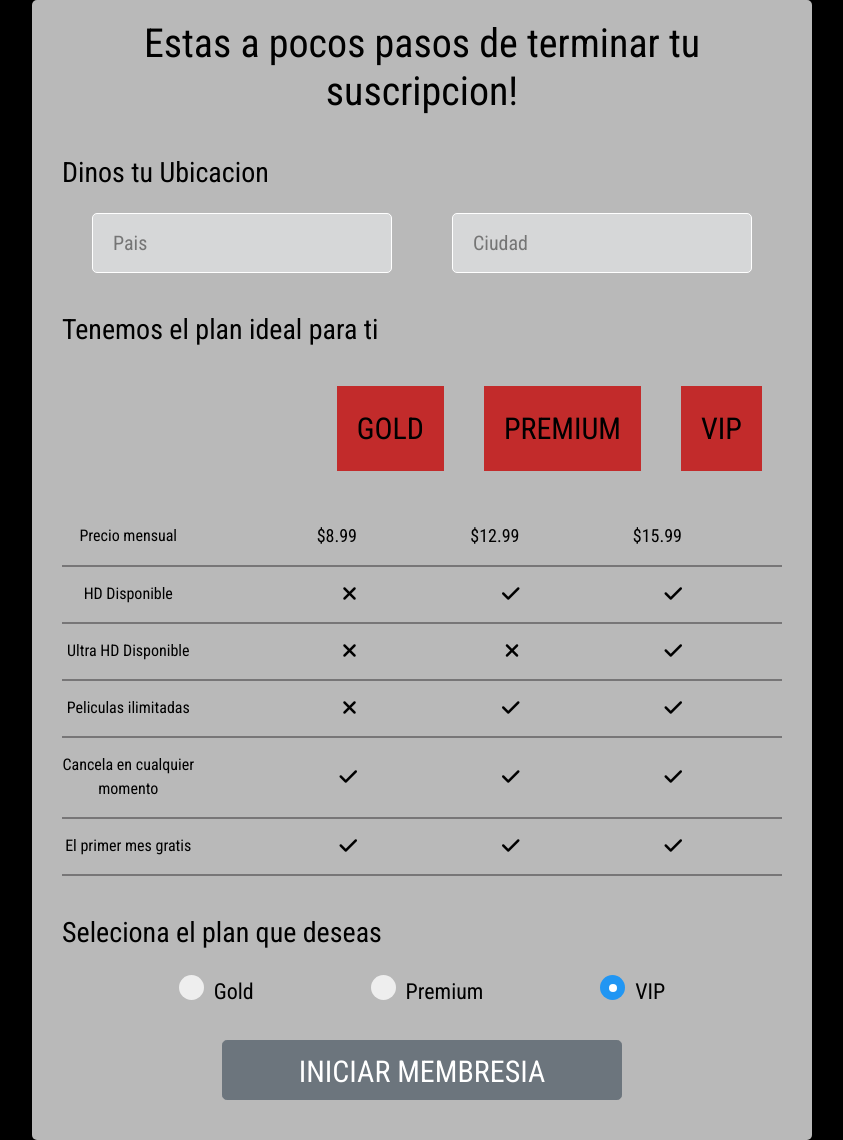
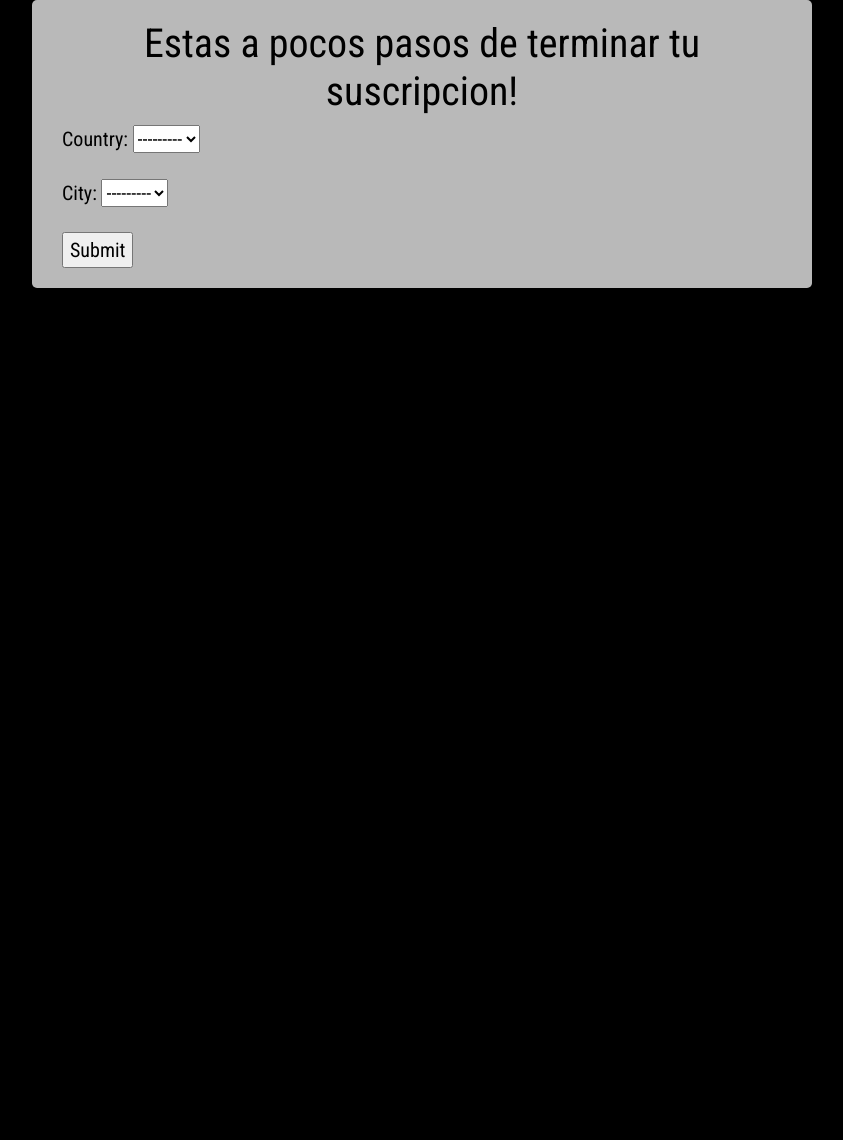
Before and after one commit to Sazocar/Proyecto_Netflix, a Django app: template user/templates/user/suscription_2.html in a window 1280 px wide. Shown: the part 225-1365 px from the top of the page, without its empty margins (218-1061 px from the left). After the commit the page ends 513 px from the top, so only its background shows below. Run offline with Django 3.2, Linux system fonts and the light colour scheme; the template is opened without the code that fills it: values that come from a table or form of the project are taken from there, others are empty; some libraries are stand-ins or nearby versions.

Commit message:
Dependent Drop Down List in Forms

```diff
--- a/Netflix/settings.py
+++ b/Netflix/settings.py
@@ -129,3 +129,5 @@ STATIC_URL = '/static/'
 # https://docs.djangoproject.com/en/3.2/ref/settings/#default-auto-field
 
 DEFAULT_AUTO_FIELD = 'django.db.models.BigAutoField'
+
+JQUERY_URL = True
--- a/user/admin.py
+++ b/user/admin.py
@@ -1,5 +1,5 @@
 from django.contrib import admin
-from .models import User, CreditCard, City, Country
+from .models import User, CreditCard, City, Country, Ubication
 # Register your models here.
 
 class UserAdmin(admin.ModelAdmin):
@@ -18,7 +18,11 @@ class CountryAdmin(admin.ModelAdmin):
     list_display = ('name',)
     readonly_fields = ('id_country',)
 
+class UbicationAdmin(admin.ModelAdmin):
+    list_display = ('city','country')
+
 admin.site.register(User, UserAdmin)
 admin.site.register(CreditCard, CreditCardAdmin)
 admin.site.register(Country, CountryAdmin)
 admin.site.register(City, CityAdmin)
+admin.site.register(Ubication, UbicationAdmin)
--- a/user/forms.py
+++ b/user/forms.py
@@ -1,5 +1,5 @@
 from django import forms
-from .models import User, CreditCard
+from .models import User, CreditCard, City, Country, Ubication
 from Netflix import settings
 from django.db import models
 
@@ -9,6 +9,7 @@ SEX_CHOICES = (
     ("F", "F"),
     ("N/A", "N/A")
 )
+
 
 class UserModelForm(forms.ModelForm):
     email = forms.EmailField(help_text='A valid email address, please.', required=True, widget=forms.EmailInput(
@@ -101,3 +102,24 @@ class CreditCardModelForm(forms.ModelForm):
             raise forms.ValidationError(
                 "Código de seguridad solo puede tener números enteros. No se aceptan letras ni caracteres especiales")
         return data
+
+
+class UbicationModelForm(forms.ModelForm):
+    class Meta:
+        model = Ubication
+        fields = '__all__'
+
+    def __init__(self, *args, **kwargs):
+        super().__init__(*args, **kwargs)
+        self.fields['city'].queryset = City.objects.none()
+
+        if 'country' in self.data:
+            try:
+                country_id = int(self.data.get('country'))
+                self.fields['city'].queryset = City.objects.filter(
+                    country_id=country_id).order_by('name')
+            except (ValueError, TypeError):
+                pass  # invalid input from the client; ignore and fallback to empty City queryset
+        elif self.instance.pk:
+            self.fields['city'].queryset = self.instance.country.city_set.order_by(
+                'name')
--- a/user/models.py
+++ b/user/models.py
@@ -54,14 +54,14 @@ class Country(models.Model):
         ordering = ['name']
 
     def __str__(self):
-        return str(self.name)
+        return self.name
 
 
 class City(models.Model):
     id_city = models.AutoField(verbose_name="Id Ciudad", primary_key=True)
     name = models.CharField(verbose_name="Nombre", max_length=50, unique=True, null=False)
     description = models.TextField(verbose_name = "Descripción", null=False)
-    id_country = models.ForeignKey(Country, verbose_name="Id Pais", on_delete=models.CASCADE)
+    country = models.ForeignKey(Country, verbose_name="Pais", on_delete=models.CASCADE)
 
     class Meta:
         verbose_name = "ciudad"
@@ -69,4 +69,16 @@ class City(models.Model):
         ordering = ['name']
 
     def __str__(self):
-        return str(self.name)
+        return self.name
+
+class Ubication(models.Model):
+    country = models.ForeignKey(Country, on_delete=models.SET_NULL, blank=True, null=True)
+    city = models.ForeignKey(City, on_delete=models.SET_NULL, blank=True, null=True)
+
+    class Meta:
+        verbose_name = "ubicacion"
+        verbose_name_plural = "ubicaciones"
+        ordering = ['country']
+
+    def __str__(self):
+        return self.city
--- /dev/null
+++ b/user/templates/user/city_dropdown_list_options.html
@@ -0,0 +1,4 @@
+<option value="">---------</option>
+{% for city in cities %}
+<option value="{{ city.pk }}">{{ city.name }}</option>
+{% endfor %}
--- a/user/templates/user/suscription_2.html
+++ b/user/templates/user/suscription_2.html
@@ -24,16 +24,43 @@
         <div class="container">
             <h1 class="subtitle">Estas a pocos pasos de terminar tu suscripcion!</h2>
 
-            <form id="step_two" class="paso_dos">
-                <h3 class="subtitle">Dinos tu Ubicacion</h3>
+            <form method="post" id="personForm" data-cities-url="{% url 'ajax_load_cities' %}">
+                {% csrf_token %}
+                {{ ubication_form.as_p }}
+                <input type="submit" value="Submit">
+            </form>
 
-                <div class="justify-content-around input_container">
-                    <input type="text" name="pais" id="pais" placeholder="Pais">
-                    <input type="text" name="ciudad" id="ciudad" placeholder="Ciudad">
-                </div>
+            <script src="https://code.jquery.com/jquery-3.3.1.min.js"></script>
+            <script>
+                $("#id_country").change(function () {
+                    const url = $("#personForm").attr("data-cities-url");  // get the url of the `load_cities` view
+                    const countryId = $(this).val();  // get the selected country ID from the HTML input
+
+                    $.ajax({                       // initialize an AJAX request
+                        url: url,                    // set the url of the request (= /persons/ajax/load-cities/ )
+                        data: {
+                            'country_id': countryId       // add the country id to the GET parameters
+                        },
+                        success: function (data) {   // `data` is the return of the `load_cities` view function
+                            $("#id_city").html(data);  // replace the contents of the city input with the data that came from the server
+                            /*
+
+                            let html_data = '<option value="">---------</option>';
+                            data.forEach(function (city) {
+                                html_data += `<option value="${city.id}">${city.name}</option>`
+                            });
+                            console.log(html_data);
+                            $("#id_city").html(html_data);
+
+                            */
+                        }
+                    });
+
+                });
+            </script>
 
 
-                <h3>Tenemos el plan ideal para ti</h3>
+                {% comment %} <h3>Tenemos el plan ideal para ti</h3>
                 <div class="box_container">
 
                     <p class="box_info1">GOLD</p>
@@ -160,7 +187,7 @@
                     <button type="button" id="iniciar_membresia" class="btn btn-secondary btn-lg">INICIAR MEMBRESIA</button>
                 </div>
             </form>
-        </div>
+        </div> {% endcomment %}
 
 </body>
 </html>
--- a/user/urls.py
+++ b/user/urls.py
@@ -3,5 +3,9 @@ from . import views
 
 urlpatterns = [
     path('', views.registration, name="registration"),
-    path('suscription_2', views.suscription_2, name="suscription_2"),
+    path('add/', views.ubication_create_view, name="ubication_add"),
+    path('<int:pk>/', views.ubication_update_view, name='ubication_change'),
+
+
+    path('ajax/load-cities/', views.load_cities, name='ajax_load_cities'), # AJAX
 ]
```
Also changed, not shown: user/views.py (+42 -5 lines), user/migrations/0010_ubicacion.py (added), user/migrations/0011_auto_20210728_1726.py (added), user/migrations/0012_auto_20210728_1804.py (added), user/templates/user/select_genero.html (renamed from core/templates/core/select_genero.html).
